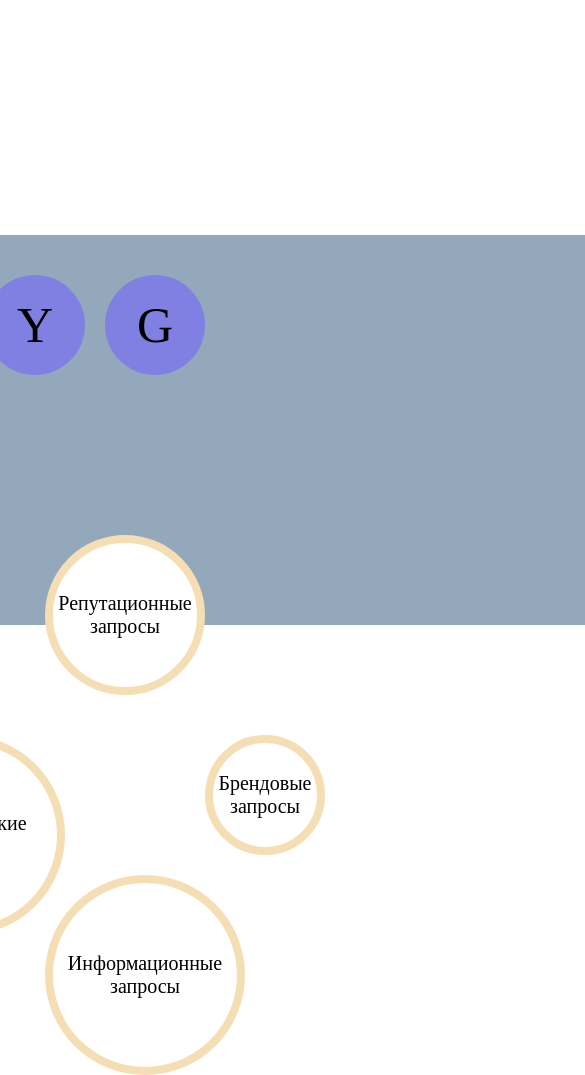
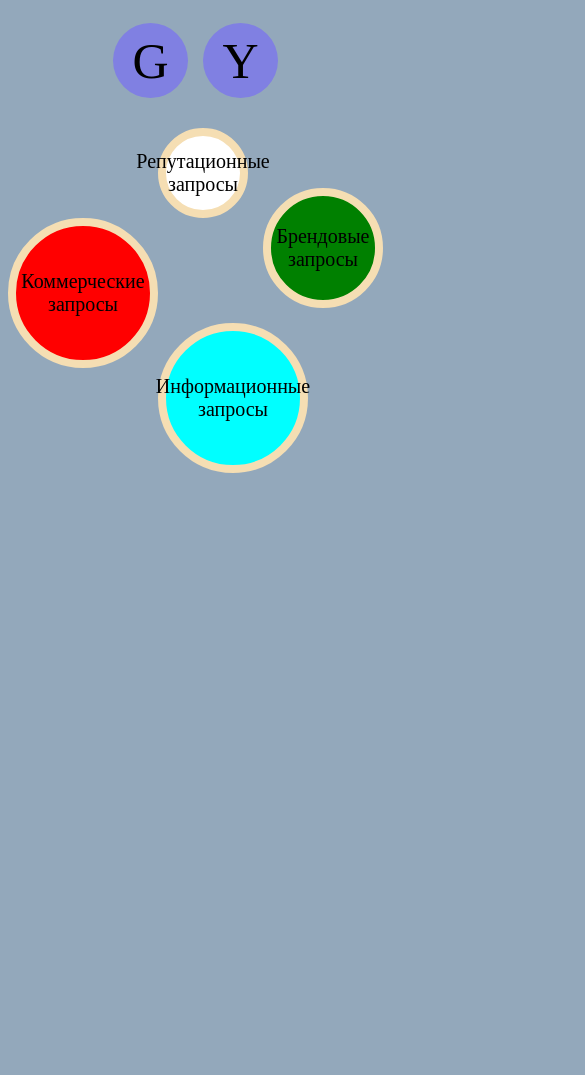
Before and after one commit to ELCRND/qqq, a plain HTML site: page index.html in a window 390 px wide. Shown: the top 1075 px of the page, 585 px wide, since content can reach past the window. After the commit the page ends 860 px from the top, so only its background shows below. Drawn offline with Linux system fonts and the light colour scheme.

Commit message:
modified:   index.html 	modified:   main.scss 	modified:   style.css 	modified:   style.css.map

```diff
--- a/index.html
+++ b/index.html
@@ -6,6 +6,10 @@
     <meta name="viewport" content="width=device-width, initial-scale=1.0">
     <title>Document</title>
     <style>
+        body {
+            background-color: rgb(147, 168, 187);
+        }
+
         a {
             text-decoration: none;
             color: black;
@@ -16,7 +20,6 @@
         .content {
             width: 100vw;
             height: 100vh;
-            background-color: rgb(147, 168, 187);
             display: grid;
             grid-template-rows: repeat(50, 20px);
             grid-template-columns: repeat(50, 20px);
@@ -102,17 +105,41 @@
 
         @media screen and (max-width: 900px) {
             .content {
-                rotate: 90deg;
+                grid-template-rows: repeat(50, 15px);
+                grid-template-columns: repeat(50, 15px);
             }
 
-            .top,
-            .bottom,
+            .bottom {
+                grid-row: 15/25;
+                grid-column: 1/11;
+                background-color: red;
+            }
 
-            .left,
-            .right,
-            .google,
+            .left {
+                grid-row: 9/15;
+                grid-column: 11/17;
+            }
+
+            .top {
+                grid-row: 13/21;
+                grid-column: 18/26;
+                background-color: green;
+            }
+
+            .right {
+                background-color: aqua;
+                grid-row: 22/32;
+                grid-column: 11/21;
+            }
+
+            .google {
+                grid-row: 2/7;
+                grid-column: 8/13;
+            }
+
             .yandex {
-                rotate: -90deg;
+                grid-row: 2/7;
+                grid-column: 14/19;
             }
         }
     </style>
--- a/main.scss
+++ b/main.scss
@@ -1,3 +1,6 @@
+body {
+  background-color: rgb(147, 168, 187);
+}
 a {
   text-decoration: none;
   color: black;
@@ -7,7 +10,7 @@ a {
 .content {
   width: 100vw;
   height: 100vh;
-  background-color: rgb(147, 168, 187);
+
   display: grid;
   grid-template-rows: repeat(50, 20px);
   grid-template-columns: repeat(50, 20px);
@@ -86,14 +89,35 @@ a {
 
 @media screen and (max-width: 900px) {
   .content {
-    rotate: 90deg;
+    grid-template-rows: repeat(50, 15px);
+    grid-template-columns: repeat(50, 15px);
   }
-  .top,
-  .bottom,
-  .left,
-  .right,
-  .google,
+  .bottom {
+    grid-row: 15 / 25;
+    grid-column: 1 / 11;
+    background-color: red;
+  }
+
+  .left {
+    grid-row: 9 / 15;
+    grid-column: 11 / 17;
+  }
+  .top {
+    grid-row: 13 / 21;
+    grid-column: 18 / 26;
+    background-color: green;
+  }
+  .right {
+    background-color: aqua;
+    grid-row: 22 / 32;
+    grid-column: 11 / 21;
+  }
+  .google {
+    grid-row: 2 / 7;
+    grid-column: 8 / 13;
+  }
   .yandex {
-    rotate: -90deg;
+    grid-row: 2 / 7;
+    grid-column: 14 / 19;
   }
 }
```
Also changed, not shown: style.css, 1 other file.
